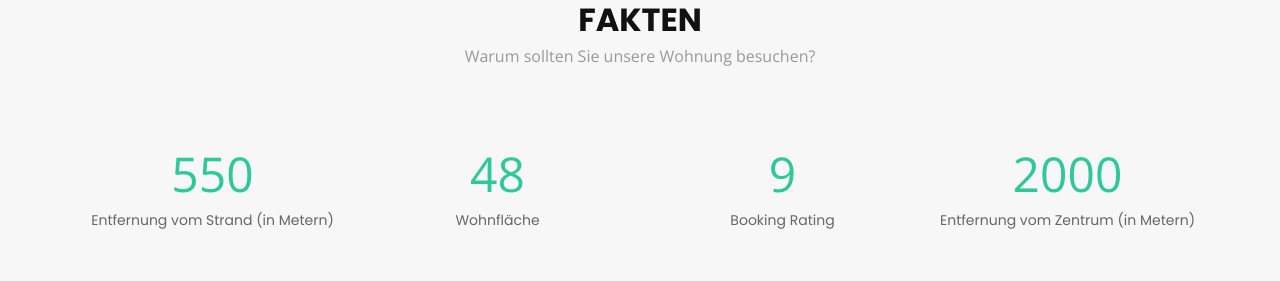
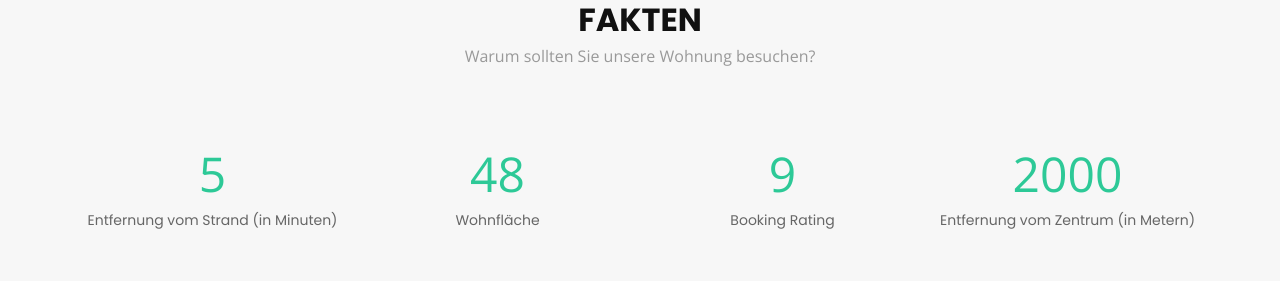
Before and after one commit to klimanskan/klimanskan.github.io, a plain HTML site: page index.html in a window 1280 px wide. Shown: the part 1780-2061 px from the top of the page. Drawn offline with nearby package versions, Linux system fonts and the light colour scheme.

Commit message:
Update index.html

```diff
--- a/index.html
+++ b/index.html
@@ -118,8 +118,8 @@
         <div class="row counters">
 
           <div class="col-lg-3 col-6 text-center">
-            <span data-purecounter-start="0" data-purecounter-end="550" data-purecounter-duration="1" class="purecounter"></span>
-            <p>Entfernung vom Strand (in Metern)</p>
+            <span data-purecounter-start="0" data-purecounter-end="5" data-purecounter-duration="1" class="purecounter"></span>
+            <p>Entfernung vom Strand (in Minuten)</p>
           </div>
 
           <div class="col-lg-3 col-6 text-center">
```
